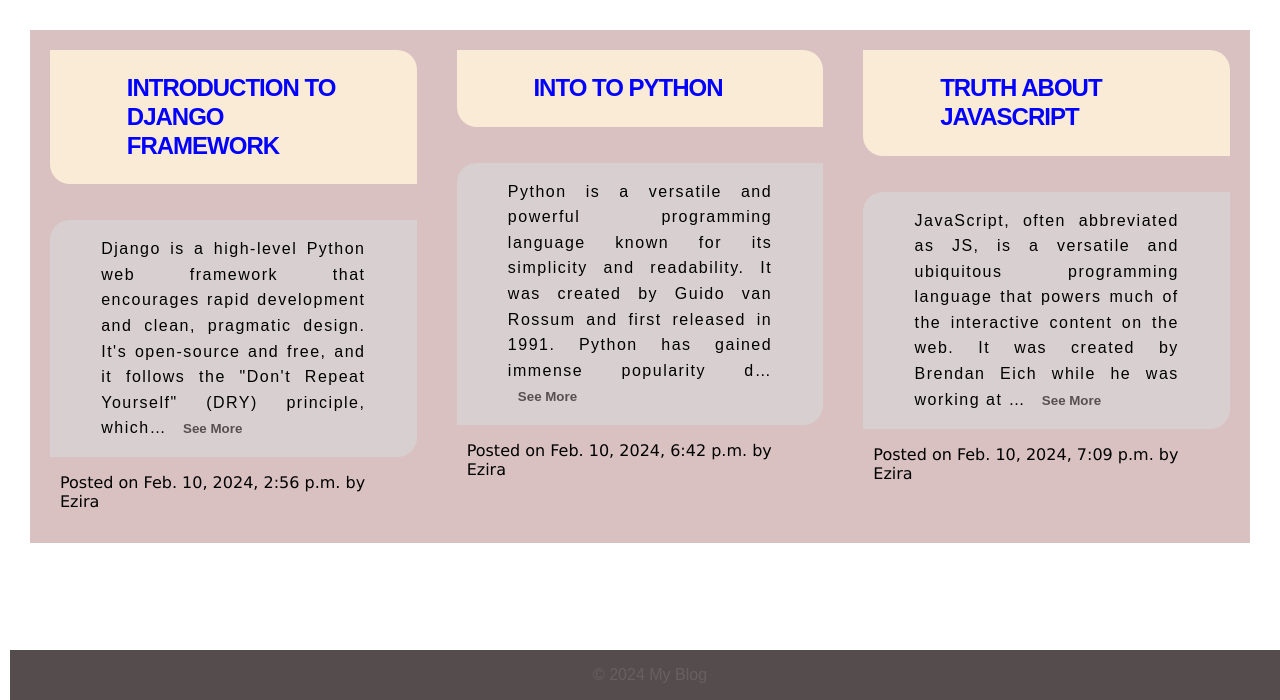
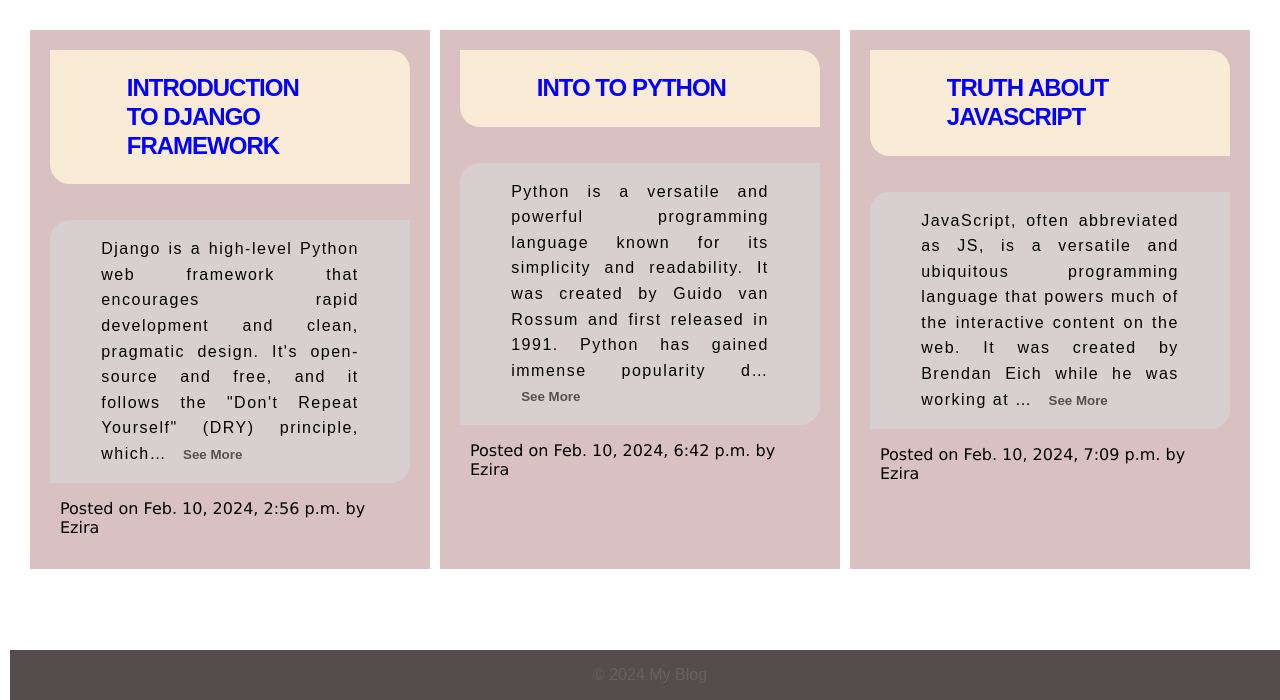
Before and after one commit to eziraa/Blog-With-Djnago, a Django app: page / in a window 1280 px wide. Shown: the part 100-800 px from the top of the page. Run offline with Django 5.2, Linux system fonts and the light colour scheme; data comes from the database, SQL or seed files in the repository.

Commit message:
adding gap between posts

```diff
--- a/static/styles.css
+++ b/static/styles.css
@@ -40,6 +40,7 @@
         main {
             padding: 20px;
             display: grid;
+            column-gap: 10px;
                 grid-template-columns: 1fr 1fr 1fr;
         }
 
```
